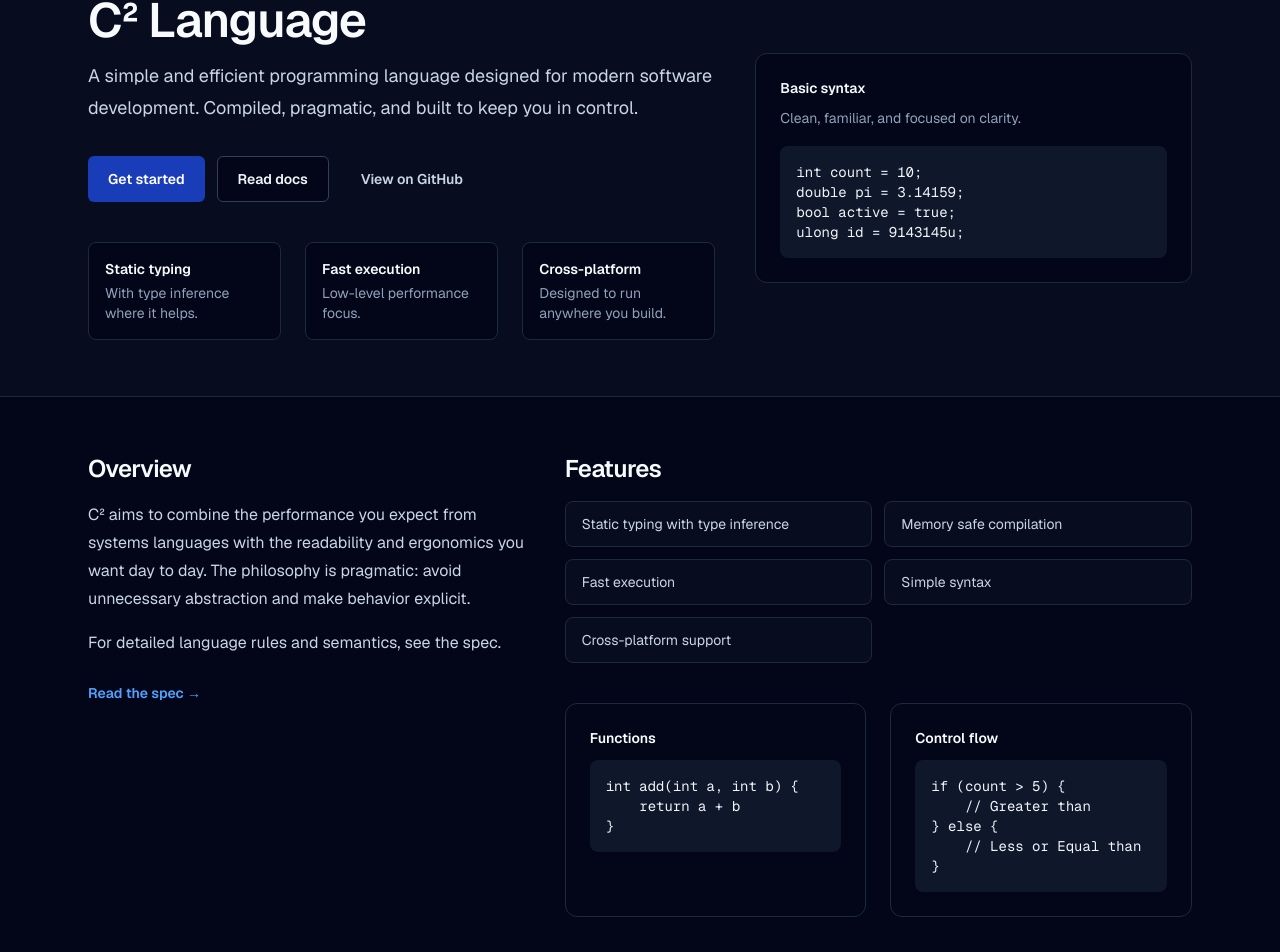
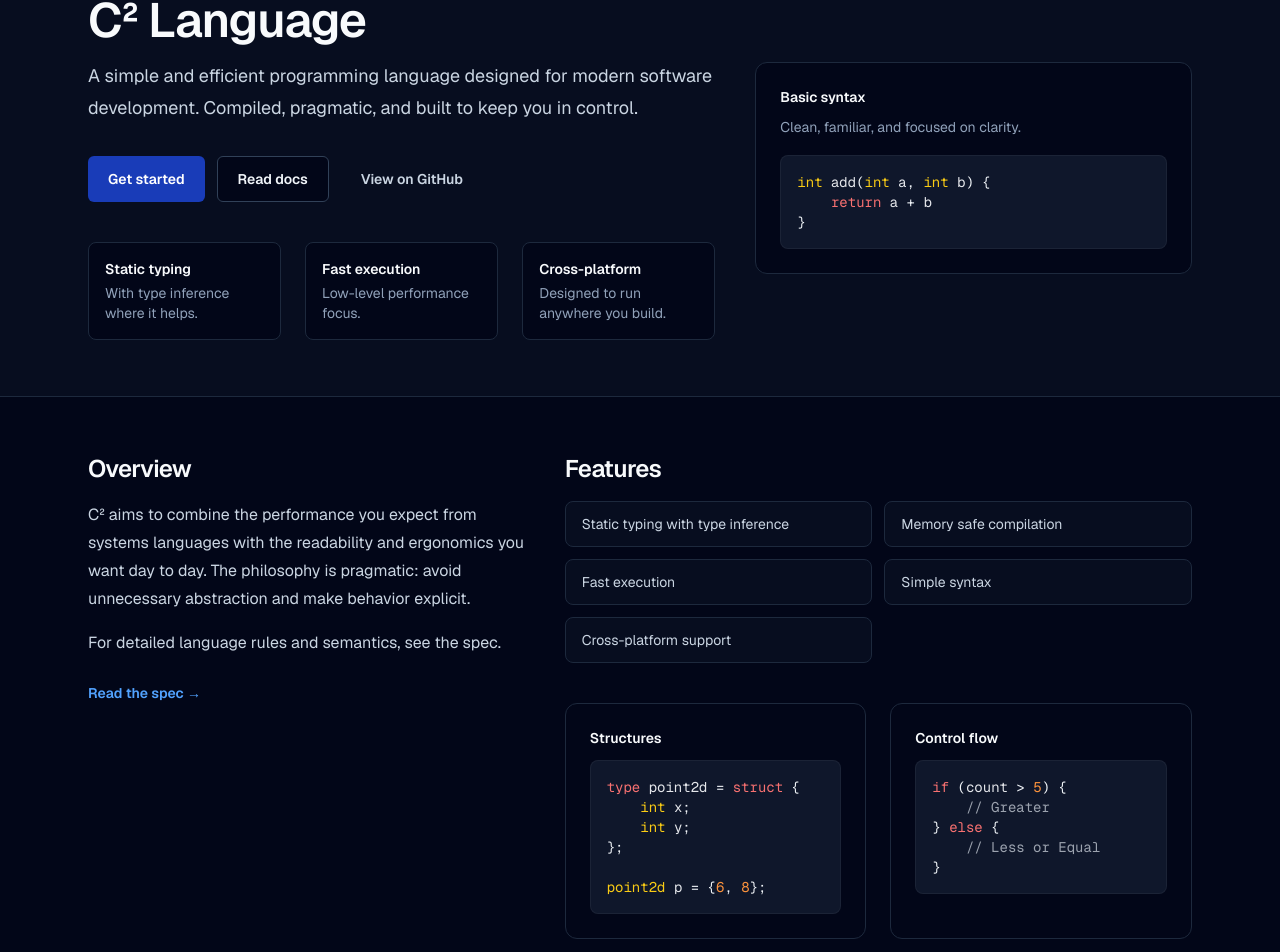
Before and after one commit to csq-lang/csq-lang.github.io, a Next.js app: page / in a window 1280 px wide. Shown: the part 133-1085 px from the top of the page. Built offline with nearby package versions, Linux system fonts and the light colour scheme.

Commit message:
colored code, fix some random things

```diff
--- a/app/globals.css
+++ b/app/globals.css
@@ -122,3 +122,61 @@ html.dark .markdown a {
         Consolas, "Liberation Mono", "Courier New", monospace;
     font-size: 0.95em;
 }
+
+/* Base (light mode) */
+.code-keyword {
+    color: #dc2626;
+}
+
+.code-type {
+    color: #a16207;
+}
+
+.code-ident {
+    color: #1f2937;
+}
+
+.code-number {
+    color: #ea580c;
+}
+
+.code-const {
+    color: #7c3aed;
+}
+
+.code-comment {
+    color: #6b7280;
+}
+
+.dark .code-keyword {
+    color: #f87171;
+}
+
+.dark .code-type {
+    color: #facc15;
+}
+
+.dark .code-ident {
+    color: #e5e7eb;
+}
+
+.dark .code-number {
+    color: #fb923c;
+}
+
+.dark .code-const {
+    color: #c084fc;
+}
+
+.dark .code-comment {
+    color: #9ca3af;
+}
+
+pre {
+    border: 1px solid rgba(0, 0, 0, 0.05);
+    text: black;
+}
+
+.dark pre {
+    border: 1px solid rgba(255, 255, 255, 0.05);
+}
--- a/app/layout.tsx
+++ b/app/layout.tsx
@@ -84,7 +84,7 @@ export default function RootLayout({
                 About
               </Link>
               <a
-                href="https://github.com/csq-lang/csquared"
+                href="https://github.com/csq-lang"
                 target="_blank"
                 rel="noreferrer"
                 className="rounded-md px-2 py-1 text-slate-700 hover:bg-slate-50 hover:text-slate-900 dark:text-slate-300 dark:hover:bg-slate-900/40 dark:hover:text-slate-100"
--- a/app/page.tsx
+++ b/app/page.tsx
@@ -73,11 +73,23 @@ export default function Home() {
                 <p className="mt-2 text-sm leading-6 text-slate-600 dark:text-slate-400">
                   Clean, familiar, and focused on clarity.
                 </p>
-                <pre className="mt-4 overflow-x-auto rounded-lg bg-slate-900 p-4 text-sm text-slate-100">
-                  <code>{`int count = 10;
-double pi = 3.14159;
-bool active = true;
-ulong id = 9143145u;`}</code>
+                <pre className="mt-4 whitespace-pre overflow-x-auto rounded-lg bg-slate-200 dark:bg-slate-900 p-4 text-sm text-slate-100">
+                  <code>
+                    <span className="code-type">int</span>{" "}
+                    <span className="code-ident">add</span>
+                    <span>(</span>
+                    <span className="code-type">int</span>{" "}
+                    <span className="code-ident">a</span>,{" "}
+                    <span className="code-type">int</span>{" "}
+                    <span className="code-ident">b</span>
+                    <span>) &#123;</span>
+                    <br></br>
+                    <span className="code-keyword">{"\t"}return</span>{" "}
+                    <span className="code-ident">a</span> +{" "}
+                    <span className="code-ident">b</span>
+                    <br></br>
+                    &#125;
+                  </code>
                 </pre>
               </div>
             </div>
@@ -137,24 +149,61 @@ ulong id = 9143145u;`}</code>
               <div className="mt-10 grid gap-6 sm:grid-cols-2">
                 <div className="rounded-xl border border-slate-200 bg-white p-6 dark:border-slate-800 dark:bg-slate-950">
                   <div className="text-sm font-semibold text-slate-900 dark:text-slate-50">
-                    Functions
+                    Structures
                   </div>
-                  <pre className="mt-3 overflow-x-auto rounded-lg bg-slate-900 p-4 text-sm text-slate-100">
-                    <code>{`int add(int a, int b) {
-    return a + b
-}`}</code>
+                  <pre className="mt-3 overflow-x-auto rounded-lg bg-slate-200 dark:bg-slate-900 p-4 text-sm text-slate-100">
+                    <code className="whitespace-pre">
+                      <span className="code-keyword">type</span>{" "}
+                      <span className="code-ident">point2d</span> ={" "}
+                      <span className="code-keyword">struct</span> &#123;{"\n"}
+                      {"\t"}
+                      <span className="code-type">int</span>{" "}
+                      <span className="code-ident">x</span>;{"\n"}
+                      {"\t"}
+                      <span className="code-type">int</span>{" "}
+                      <span className="code-ident">y</span>;{"\n"}
+                      &#125;;{"\n\n"}
+                      <span className="code-type">point2d</span>{" "}
+                      <span className="code-ident">p</span> <span>=</span>{" "}
+                      &#123;
+                      <span className="code-number">6</span>,{" "}
+                      <span className="code-number">8</span>&#125;;
+                      {/*<span className="code-type">int</span>{" "}
+                      <span className="code-ident">count</span> ={" "}
+                      <span className="code-number">10</span>;{"\n"}
+                      <span className="code-type">double</span>{" "}
+                      <span className="code-ident">pi</span> ={" "}
+                      <span className="code-number">3.14159</span>;{"\n"}
+                      <span className="code-type">bool</span>{" "}
+                      <span className="code-ident">active</span> ={" "}
+                      <span className="code-const">true</span>;{"\n"}
+                      <span className="code-type">ulong</span>{" "}
+                      <span className="code-ident">id</span> ={" "}
+                      <span className="code-number">9143145u</span>;{"\n"}
+                      <span className="code-type">int</span>{" "}
+                      <span className="code-ident">result</span> ={" "}
+                      <span className="code-ident">add</span>(
+                      <span className="code-number">5</span>,{" "}
+                      <span className="code-number">11</span>);{"\n"}*/}
+                    </code>
                   </pre>
                 </div>
                 <div className="rounded-xl border border-slate-200 bg-white p-6 dark:border-slate-800 dark:bg-slate-950">
                   <div className="text-sm font-semibold text-slate-900 dark:text-slate-50">
                     Control flow
                   </div>
-                  <pre className="mt-3 overflow-x-auto rounded-lg bg-slate-900 p-4 text-sm text-slate-100">
-                    <code>{`if (count > 5) {
-    // Greater than
-} else {
-    // Less or Equal than
-}`}</code>
+                  <pre className="mt-3 overflow-x-auto rounded-lg bg-slate-200 dark:bg-slate-900 p-4 text-sm text-slate-100">
+                    <code className="whitespace-pre">
+                      <span className="code-keyword">if</span> (
+                      <span className="code-ident">count </span>&gt;{" "}
+                      <span className="code-number">5</span>) {"{\n"}
+                      <span className="code-comment">{`\t// Greater`}</span>
+                      {"\n"}
+                      {"}"} <span className="code-keyword">else</span> {"{\n"}
+                      <span className="code-comment">{`\t// Less or Equal`}</span>
+                      {"\n"}
+                      {"}"}
+                    </code>
                   </pre>
                 </div>
               </div>
@@ -173,8 +222,8 @@ ulong id = 9143145u;`}</code>
           </h2>
           <p className="mt-4 max-w-3xl text-base leading-7 text-slate-700 dark:text-slate-300">
             C² is open source. The best way to begin is to explore the
-            repository, read the spec, and follow the{" "}
-            {"project's"} build and usage instructions.
+            repository, read the docs, and follow the {"project's"} build and
+            usage instructions.
           </p>
 
           <div className="mt-8 grid gap-6 lg:grid-cols-3">
@@ -183,11 +232,11 @@ ulong id = 9143145u;`}</code>
                 1) Read
               </div>
               <p className="mt-2 text-sm leading-6 text-slate-600 dark:text-slate-400">
-                Start with the spec to understand syntax, types, and semantics.
+                Start with the docs to understand syntax, types, and semantics.
               </p>
               <div className="mt-4">
                 <a
-                  href="https://csq-lang.github.io/spec"
+                  href="https://csq-lang.github.io/csq-documentation"
                   target="_blank"
                   rel="noreferrer"
                   className="text-sm font-semibold text-blue-800 hover:text-blue-900 dark:text-blue-400 dark:hover:text-blue-300"
@@ -216,11 +265,11 @@ ulong id = 9143145u;`}</code>
             </div>
             <div className="rounded-xl border border-slate-200 bg-white p-6 dark:border-slate-800 dark:bg-slate-950">
               <div className="text-sm font-semibold text-slate-900 dark:text-slate-50">
-                3) Docs
+                3) Spec
               </div>
               <p className="mt-2 text-sm leading-6 text-slate-600 dark:text-slate-400">
-                Learn what the project is and how {"it's"} shaped by the
-                community.
+                Read the technical specification to understand how the language
+                works internally.
               </p>
               <div className="mt-4">
                 <a
```
Also changed, not shown: 1 other file (tests, documents, lock files or other folders).
